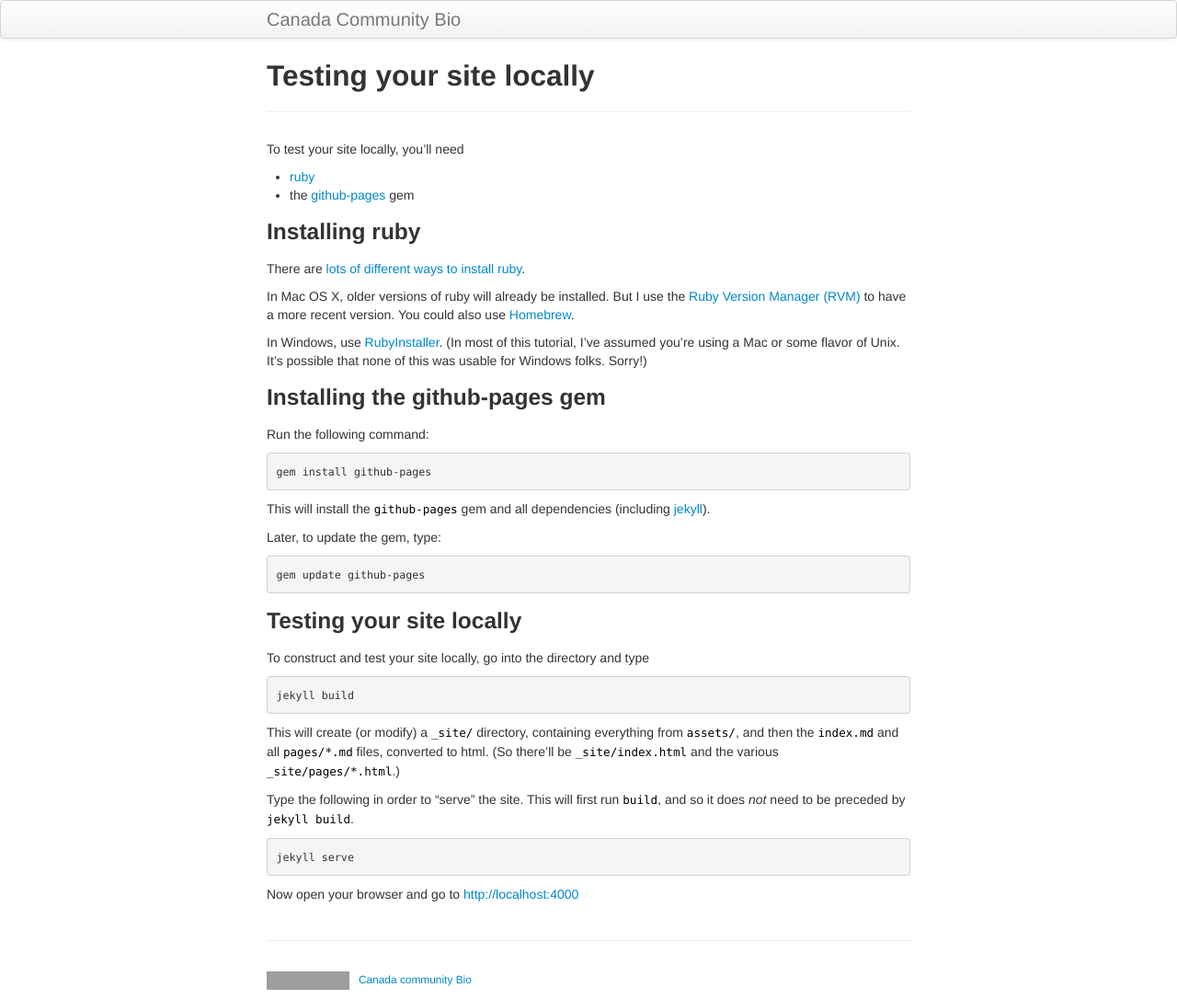
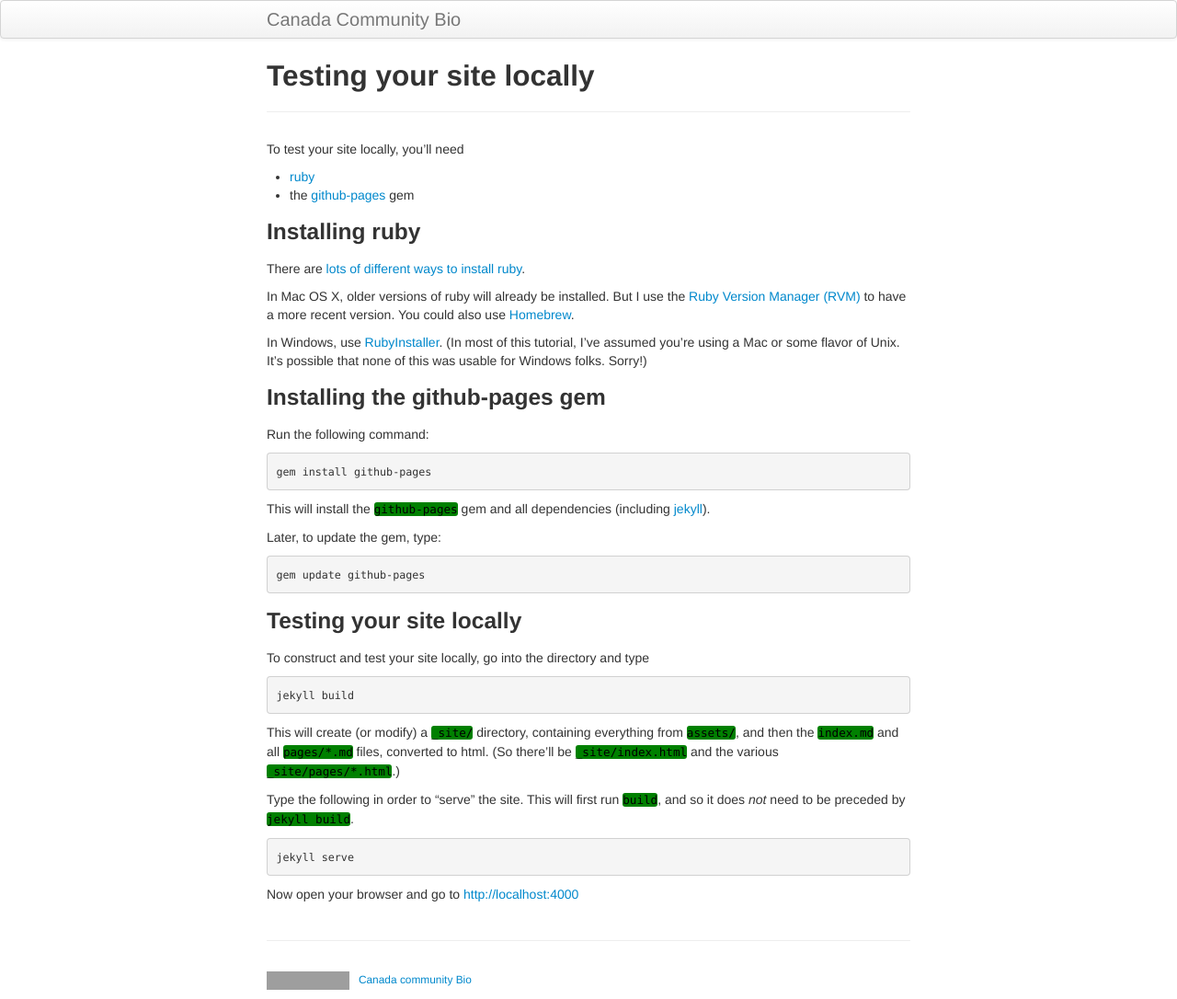
Before and after one commit to derekja/communitybio, a Jekyll site: the page built from pages/local_test.md, in a window 1280 px wide. Shown: the whole page at 92% size. Built offline with Jekyll 4.4.1, drawn with Linux system fonts in a browser that asks for light colours; grey boxes are pictures that could not be loaded.

Commit message:
update colour and readme

```diff
--- a/assets/themes/twitter/css/kbroman.css
+++ b/assets/themes/twitter/css/kbroman.css
@@ -2,7 +2,7 @@ code {
   padding: 0;
   font-size: 90%;
   color: black;
-  background-color: white;
+  background-color: green;
   border: 0px solid white;
 }
 
```
Also changed, not shown: ReadMe.md.
